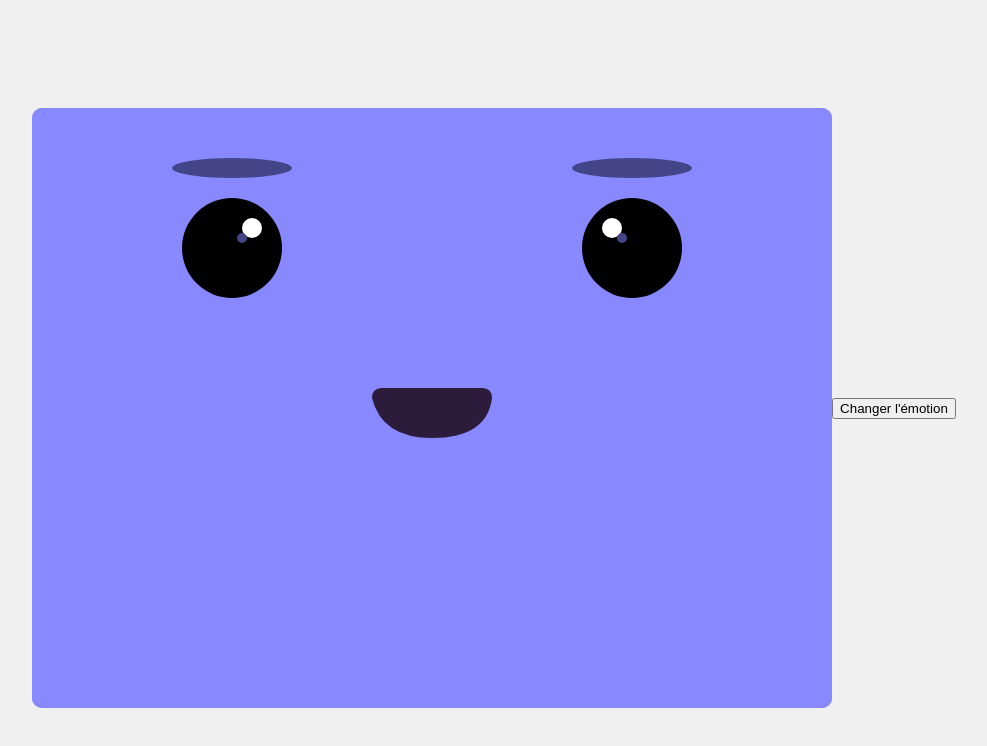
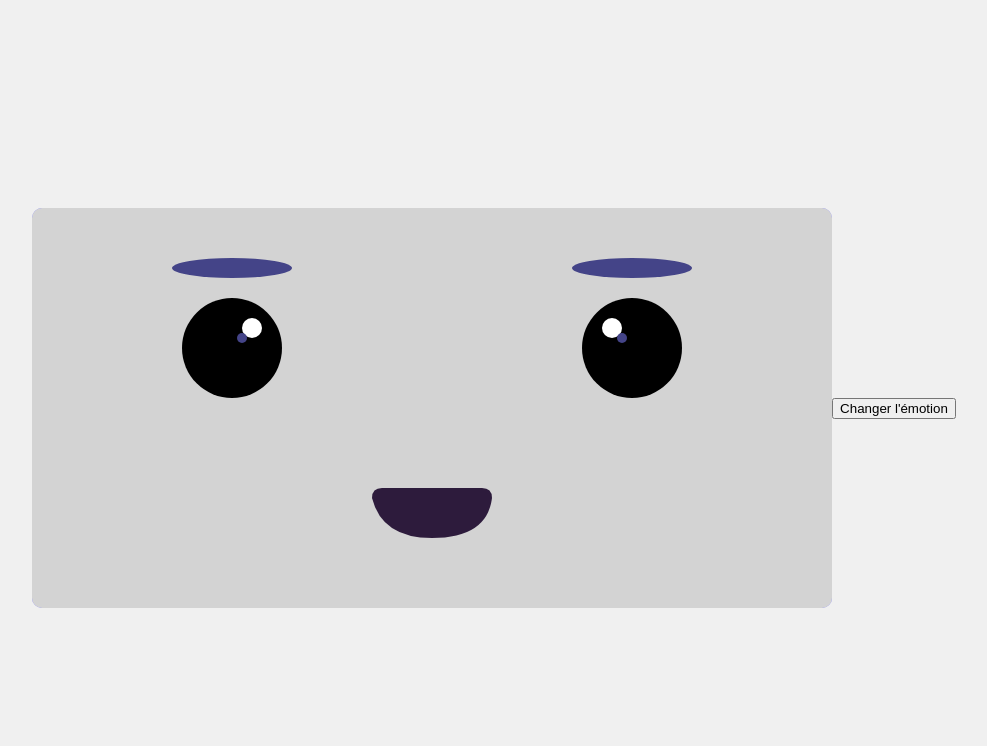
Before and after one commit to Miguel-Delhelle/QTRobot, a plain HTML site: page TEST_TONY/visage/visage.html in a window 1280 px wide. Shown: the whole page, without its empty margins (146-1133 px from the left). Drawn offline with Linux system fonts and the light colour scheme.

Commit message:
Modif couleur et taille canvas

```diff
--- a/TEST_TONY/visage/visage.html
+++ b/TEST_TONY/visage/visage.html
@@ -19,7 +19,7 @@
     </style>
 </head>
 <body>
-    <canvas id="myCanvas" width="800" height="600"></canvas>
+    <canvas id="myCanvas" width="800" height="400"></canvas>
     <button id="changeEmotionBtn">Changer l'émotion</button>
 
     <script src="visage.js"></script>
--- a/TEST_TONY/visage/visage.js
+++ b/TEST_TONY/visage/visage.js
@@ -2,7 +2,7 @@ const canvas = document.getElementById("myCanvas");
 const ctx = canvas.getContext("2d");
 
 // Fond violet
-ctx.fillStyle = "#8888ff";
+ctx.fillStyle = "lightGray";//"#8888ff";
 ctx.fillRect(0, 0, canvas.width, canvas.height);
 
 // Détermine l'état de l'émotion (sourire ou tristesse)
```
